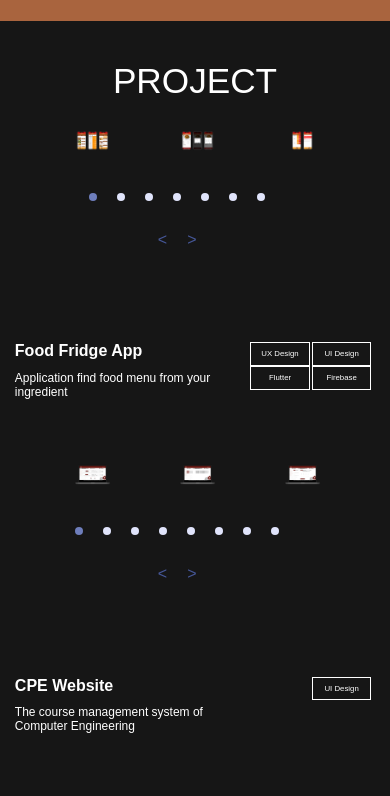
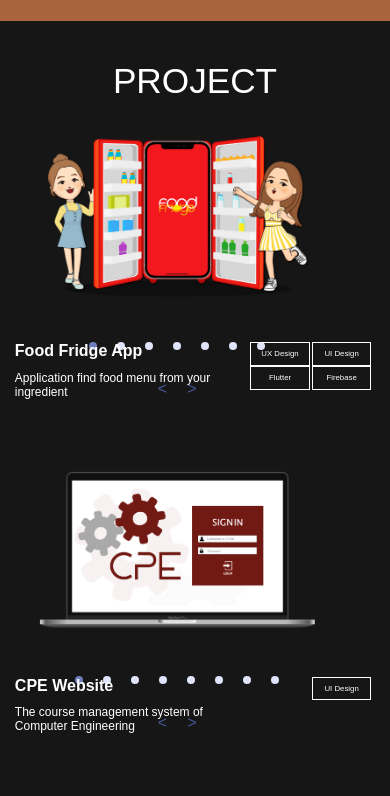
Before and after one commit to sawanya-saeng/sawanya-saeng.github.io, a React (Create React App) app: page / in a window 390 px wide. Shown: the part 2400-3196 px from the top of the page. Built offline with nearby package versions, Linux system fonts and the light colour scheme; grey boxes are pictures that could not be loaded; a web font is replaced by a local one.

Commit message:
figPagev2.0

```diff
--- a/src/styles/Project.css
+++ b/src/styles/Project.css
@@ -387,8 +387,8 @@
         justify-content: center;
     }
     .CarouselPic{
-        width: 35%;
-        margin-left: -570px;
+        width: 100%;
+        margin-left: 0px;
     }
     .txtNameWork{
         color: #ffffff;
@@ -460,8 +460,8 @@
         justify-content: center;
     }
     .CarouselPic{
-        width: 35%;
-        margin-left: -527px;
+        width: 100%;
+        margin-left: 0px;
     }
     .txtNameWork{
         color: #ffffff;
@@ -473,7 +473,7 @@
         margin-top: 10px;
     }
     .flexRow{
-        margin-top: -30%;
+        margin-top: -24%;
         margin-left: -15%;
         margin-right: -10%;
     }
```
